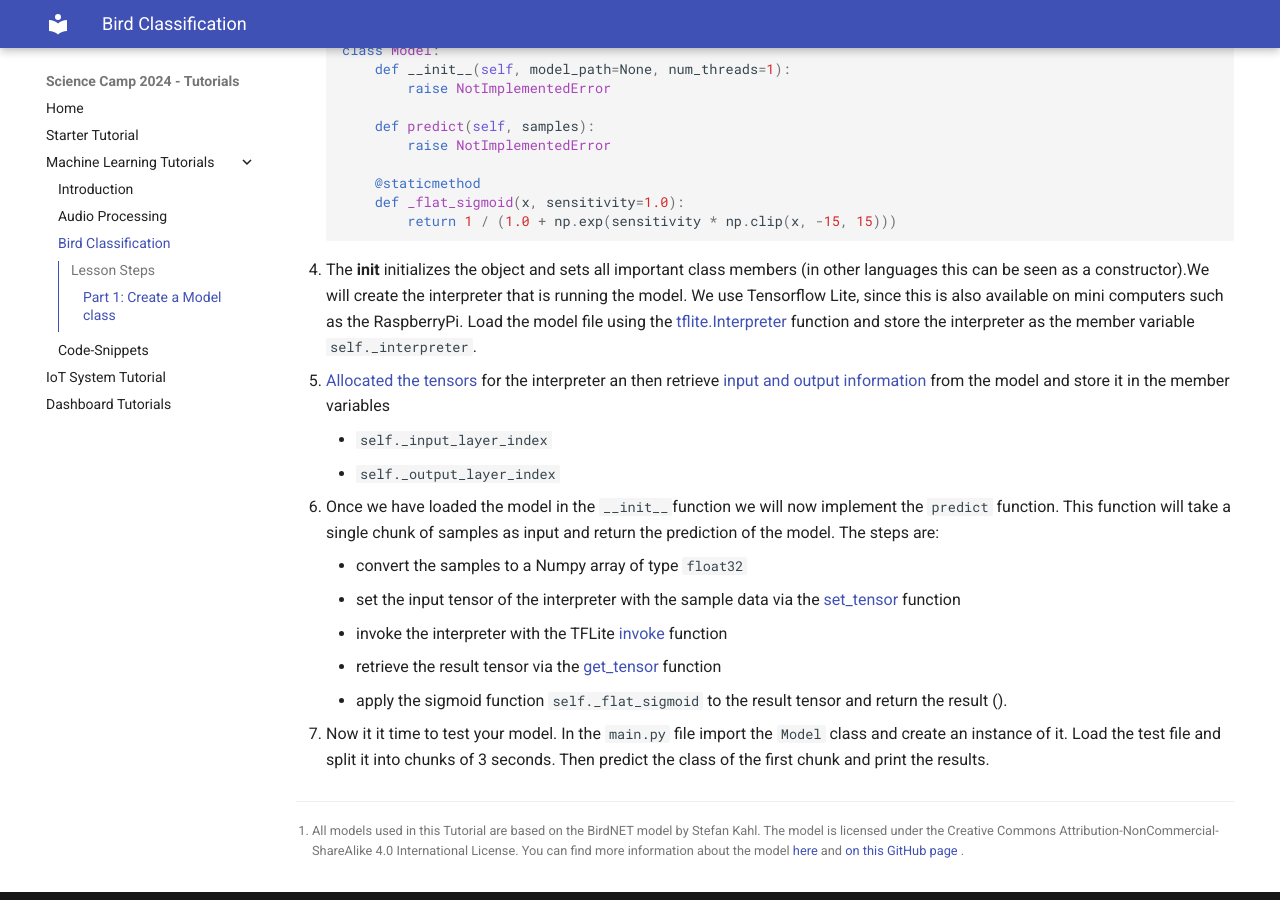
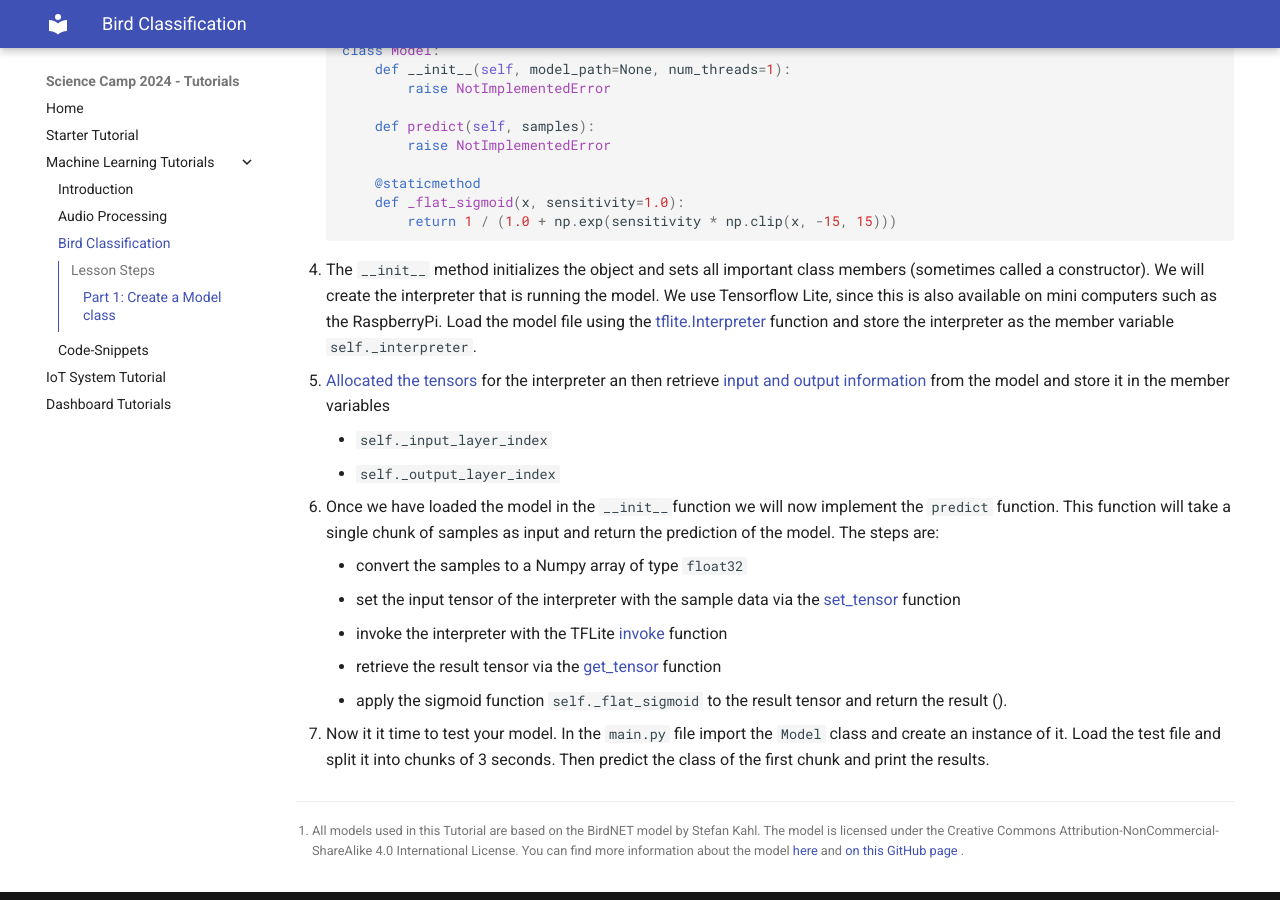
Before and after one commit to Science-Camp-TUI/tutorials, an MkDocs documentation site: the page built from docs/machine-learning/bird-classification.md, in a window 1280 px wide and 900 px high, scrolled down 1003 px. Built offline with MkDocs 1.6.1 and Material for MkDocs 9.7.7, drawn with Linux system fonts in a browser that asks for light colours.

Commit message:
fix typos

````diff
--- a/docs/machine-learning/bird-classification.md
+++ b/docs/machine-learning/bird-classification.md
@@ -52,7 +52,7 @@ A class is an abstract data type that defines a blueprint for objects. It contai
             return 1 / (1.0 + np.exp(sensitivity * np.clip(x, -15, 15)))
     ```
 
-4. The __init__ initializes the object and sets all important class members (in other languages this can be seen as a constructor).We will create the interpreter that is running the model. We use Tensorflow Lite, since this is also available on mini computers such as the RaspberryPi. Load the model file using the [tflite.Interpreter](https://www.tensorflow.org/api_docs/python/tf/lite/Interpreter){:target="_blank"} function and store the interpreter as the member variable `self._interpreter`.
+4. The `__init__` method initializes the object and sets all important class members (sometimes called a constructor). We will create the interpreter that is running the model. We use Tensorflow Lite, since this is also available on mini computers such as the RaspberryPi. Load the model file using the [tflite.Interpreter](https://www.tensorflow.org/api_docs/python/tf/lite/Interpreter){:target="_blank"} function and store the interpreter as the member variable `self._interpreter`.
 
 5. [Allocated the tensors](https://www.tensorflow.org/api_docs/python/tf/lite/Interpreter#allocate_tensors){:target="_blank"} for the interpreter an then retrieve [input and output information](https://www.tensorflow.org/api_docs/python/tf/lite/Interpreter#get_input_details){:target="_blank"} from the model and store it in the member variables
 
````
Also changed, not shown: docs/machine-learning/index.md (+2 -2 lines).
